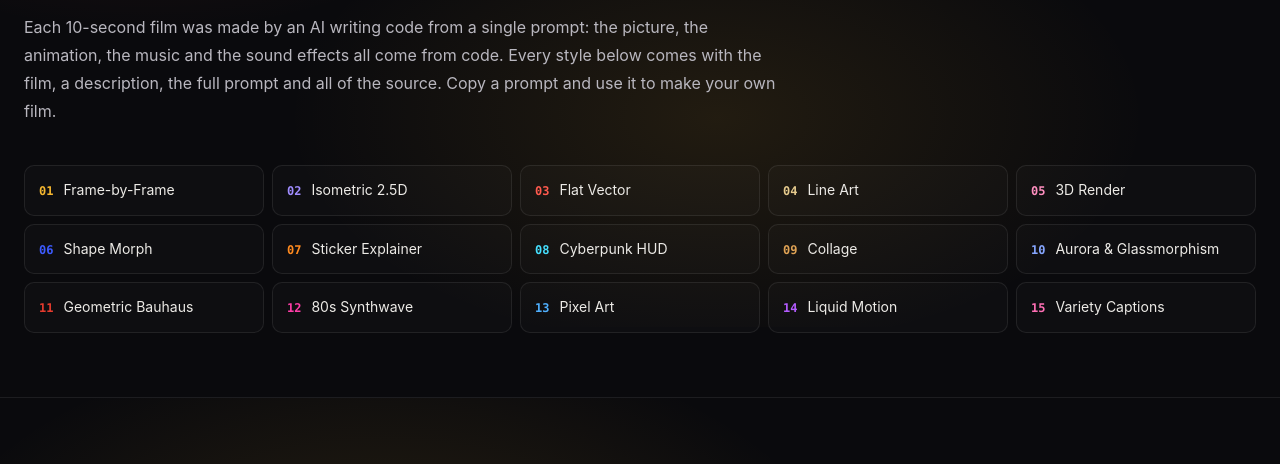
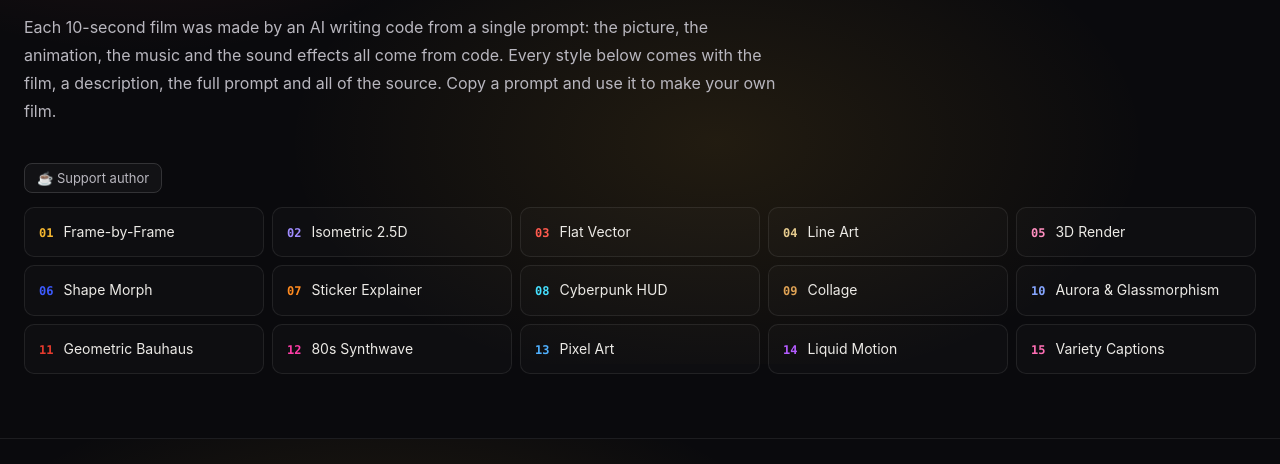
Before and after one commit to Vincentwei1021/mg-styles-15, a website: page index.html in a window 1280 px wide. Shown: the part 302-766 px from the top of the page. Drawn offline with Linux system fonts and the light colour scheme.

Commit message:
Add sponsorship entry to gallery homepage

```diff
--- a/index.html
+++ b/index.html
@@ -34,6 +34,7 @@
       10-second film was made by an AI writing code from a single prompt: the picture, the animation, the music and the sound
       effects all come from code. Every style below comes with the film, a description, the full prompt and all of the source.
       Copy a prompt and use it to make your own film.</span></p>
+    <p><a class="btn" href="https://github.com/Vincentwei1021/mg-styles-15#support" target="_blank" rel="noopener noreferrer"><span class="zh">☕ 支持作者</span><span class="en">☕ Support author</span></a></p>
     <nav class="index" id="index"></nav>
   </div>
 </header>
```
